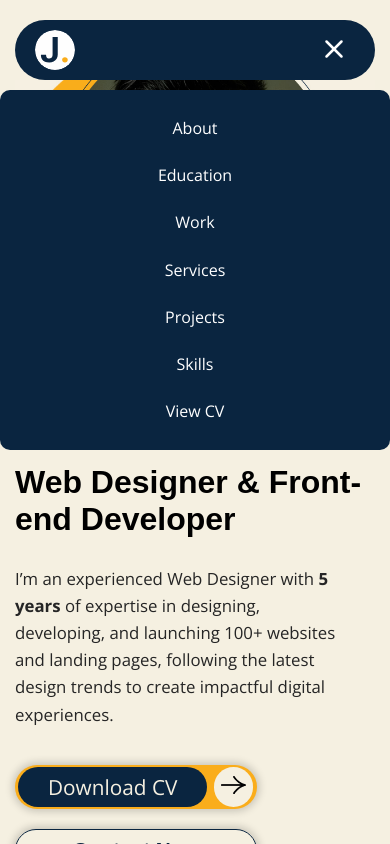
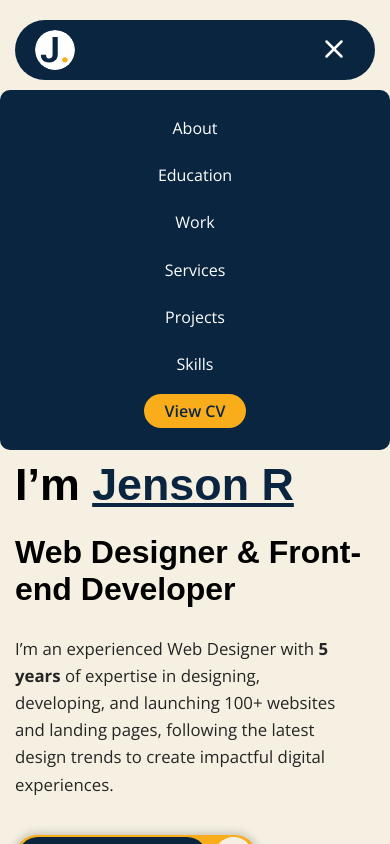
Before and after one commit to JensonR-Dev/jenson-portfolio, a React (Vite) app: page / in a window 390 px wide. Both pictures are taken after a click on the button 334 px from the left and 50 px from the top of the page. Shown: the top 844 px of the page. Built offline with nearby package versions, Linux system fonts and the light colour scheme; a web font is replaced by a local one.

Commit message:
update  repornsive

```diff
--- a/src/components/Navbar/Navbar.css
+++ b/src/components/Navbar/Navbar.css
@@ -81,7 +81,7 @@
 }
 
 /* CV Button */
-.rgt-nav.desktop .nav-cv {
+.rgt-nav.desktop .nav-cv, .rgt-nav.mobile .nav-cv  {
     background: var(--secondary-color);
     border-radius: 50px;
     padding: 5px 20px;
--- a/src/components/Navbar/Navbar.jsx
+++ b/src/components/Navbar/Navbar.jsx
@@ -20,6 +20,9 @@ export default function Navbar() {
     };
   }, []);
 
+  // Function to close menu when a link is clicked
+  const closeMenu = () => setMenuOpen(false);
+
   return (
     <div className={`pf-navbar-main ${scrolled ? "scroll" : ""}`}>
       <div className="container">
@@ -32,7 +35,7 @@ export default function Navbar() {
               </a>
             </li>
 
-            {/* Desktop Navigation - Visible on screens above 767px */}
+            {/* Desktop Navigation */}
             <div className="rgt-nav desktop">
               <li><a href="#about">About</a></li>
               <li><a href="#education">Education</a></li>
@@ -43,21 +46,21 @@ export default function Navbar() {
               <li><a href={ResumePDF} className="nav-cv" target="_blank">View CV</a></li>
             </div>
 
-            {/* Hamburger Menu - Visible on screens below 767px */}
+            {/* Hamburger Menu */}
             <button className="menu-btn" onClick={() => setMenuOpen(!menuOpen)}>
               {menuOpen ? <FiX size={30} /> : <FiMenu size={30} />}
             </button>
           </ul>
 
-          {/* Mobile Navigation - Visible only on screens below 767px */}
+          {/* Mobile Navigation */}
           <div className={`rgt-nav mobile ${menuOpen ? "active" : ""}`}>
-            <li><a href="#about">About</a></li>
-            <li><a href="#education">Education</a></li>
-            <li><a href="#experience">Work</a></li>
-            <li><a href="#services">Services</a></li>
-            <li><a href="#projects">Projects</a></li>
-            <li><a href="#skills">Skills</a></li>
-            <li><a href={ResumePDF} className="nav-cv"  target="_blank">View CV</a></li>
+            <li><a href="#about" onClick={closeMenu}>About</a></li>
+            <li><a href="#education" onClick={closeMenu}>Education</a></li>
+            <li><a href="#experience" onClick={closeMenu}>Work</a></li>
+            <li><a href="#services" onClick={closeMenu}>Services</a></li>
+            <li><a href="#projects" onClick={closeMenu}>Projects</a></li>
+            <li><a href="#skills" onClick={closeMenu}>Skills</a></li>
+            <li><a href={ResumePDF} className="nav-cv" target="_blank" onClick={closeMenu}>View CV</a></li>
           </div>
         </nav>
       </div>
--- a/src/index.css
+++ b/src/index.css
@@ -548,6 +548,7 @@ p.platform-title {
   .hero-cta-grid {margin-top: 50px;}
   .service-box-grid{grid-template-columns: var(--grid-2-col);}
   .service-box-grid div:last-child:nth-child(odd){grid-column: span 2;}
+  .pf-head-grid{margin-top:70px;}
 }
 @media (max-width: 767px){
   .profile-profile-flot{right: 40px;}
```
